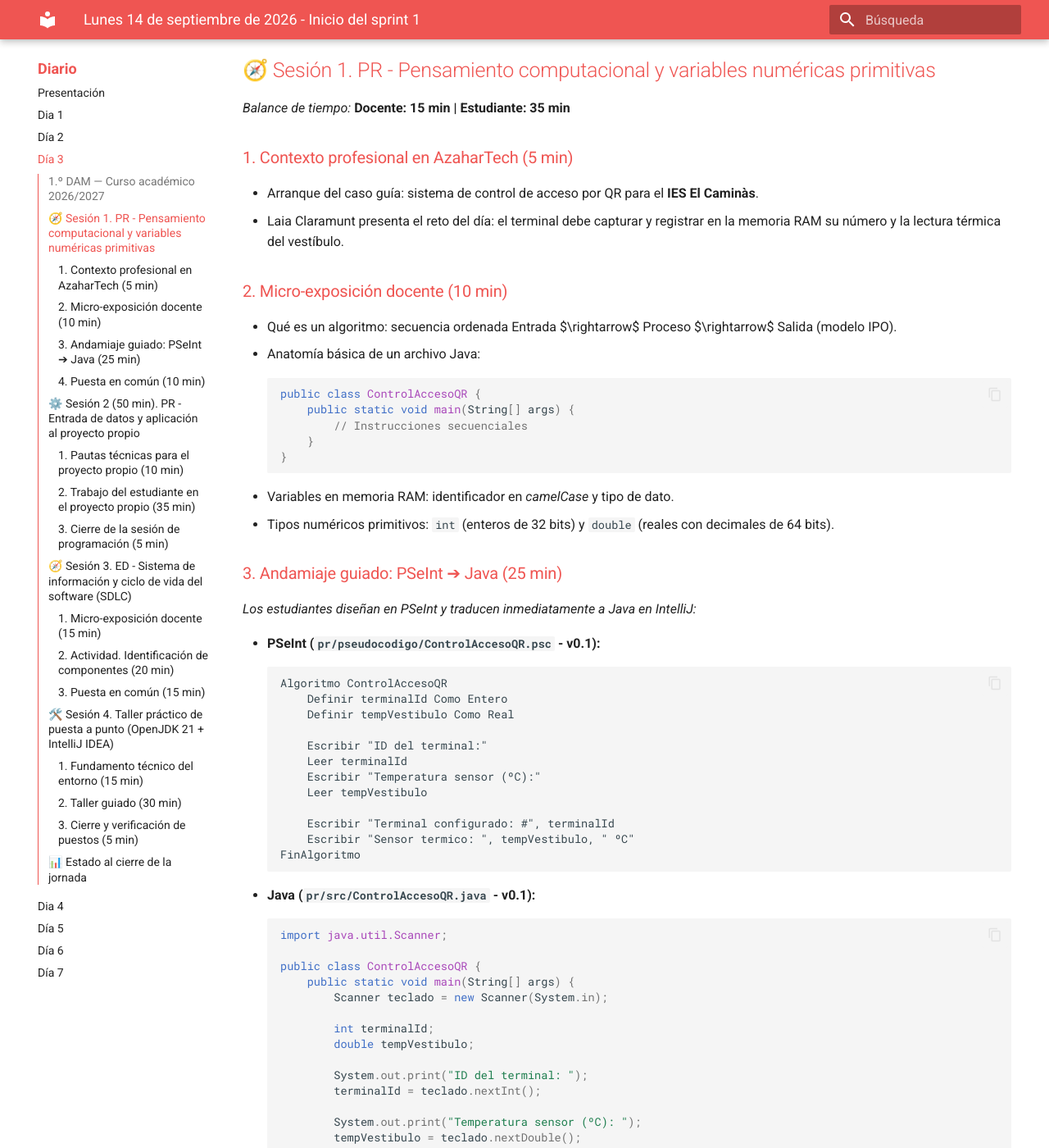
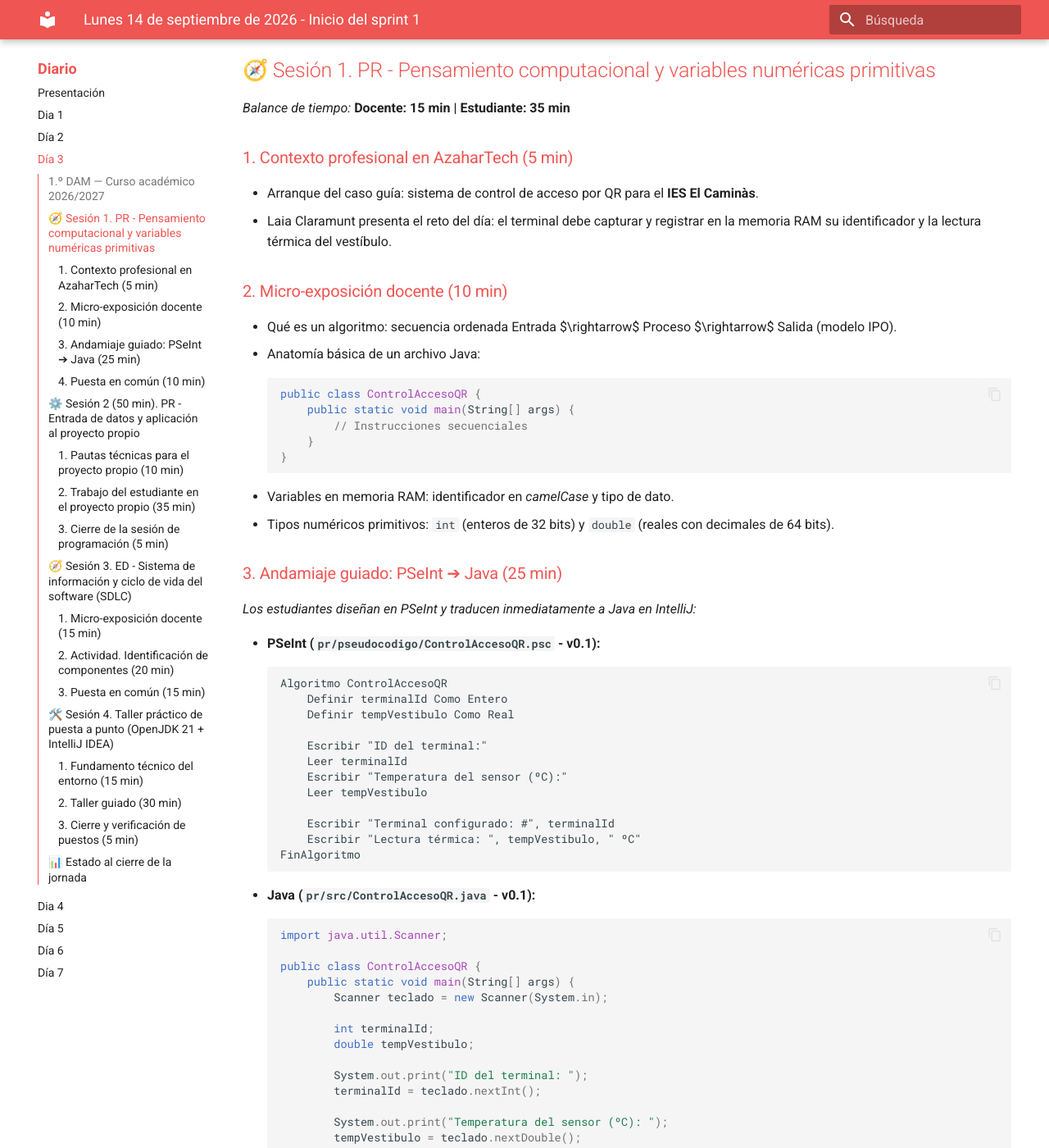
Before and after one commit to garmarcj/DAM-DIARIO-20262027, an MkDocs documentation site: the page built from docs/diario003.md, in a window 1280 px wide and 1400 px high, scrolled down 305 px. Shown: the whole window at 82% size. Built offline with MkDocs 1.6.1 and Material for MkDocs 9.7.7, drawn with Linux system fonts in a browser that asks for light colours; some of the changed text lies outside the part shown.

Commit message:
[Curso 2026-2027] Ajustes menores en la semana 1

````diff
--- a/docs/diario003.md
+++ b/docs/diario003.md
@@ -19,7 +19,7 @@ layout: page
 
 ### 1. Contexto profesional en AzaharTech (5 min)
 * Arranque del caso guía: sistema de control de acceso por QR para el **IES El Caminàs**.
-* Laia Claramunt presenta el reto del día: el terminal debe capturar y registrar en la memoria RAM su número y la lectura térmica del vestíbulo.
+* Laia Claramunt presenta el reto del día: el terminal debe capturar y registrar en la memoria RAM su identificador y la lectura térmica del vestíbulo.
 
 ### 2. Micro-exposición docente (10 min)
 * Qué es un algoritmo: secuencia ordenada Entrada $\rightarrow$ Proceso $\rightarrow$ Salida (modelo IPO).
@@ -45,11 +45,11 @@ layout: page
 
       Escribir "ID del terminal:"
       Leer terminalId
-      Escribir "Temperatura sensor (ºC):"
+      Escribir "Temperatura del sensor (ºC):"
       Leer tempVestibulo
 
       Escribir "Terminal configurado: #", terminalId
-      Escribir "Sensor termico: ", tempVestibulo, " ºC"
+      Escribir "Lectura térmica: ", tempVestibulo, " ºC"
   FinAlgoritmo
   ```
 * **Java (`pr/src/ControlAccesoQR.java` - v0.1):**
@@ -66,11 +66,11 @@ layout: page
           System.out.print("ID del terminal: ");
           terminalId = teclado.nextInt();
 
-          System.out.print("Temperatura sensor (ºC): ");
+          System.out.print("Temperatura del sensor (ºC): ");
           tempVestibulo = teclado.nextDouble();
 
           System.out.println("Terminal configurado: #" + terminalId);
-          System.out.println("Sensor térmico: " + tempVestibulo + " ºC");
+          System.out.println("Lectura térmica: " + tempVestibulo + " ºC");
 
           teclado.close();
       }
````
